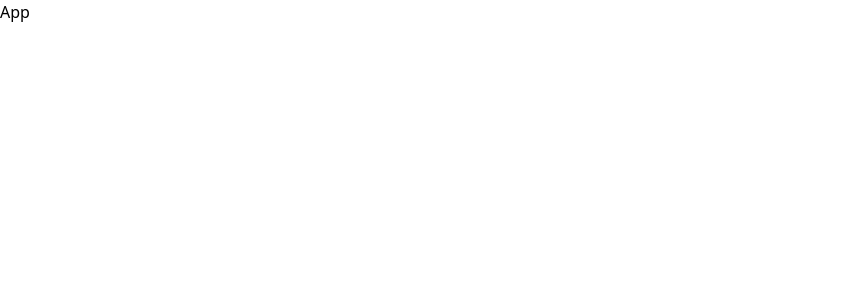
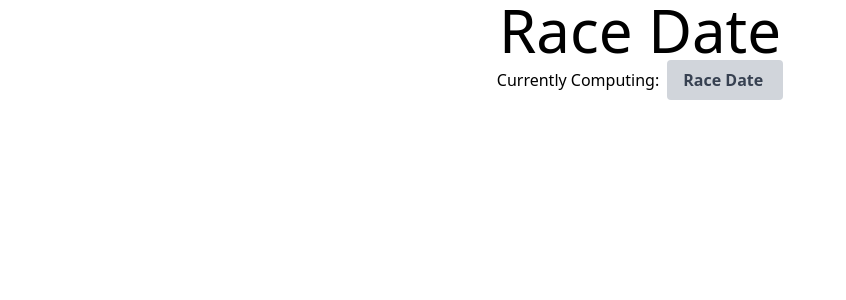
Before and after one commit to jakesmithdeveloper/racedate, a React (Create React App) app: page / in a window 1280 px wide. Shown: the top 300 px of the page, without its empty margins (0-846 px from the left). Built offline with nearby package versions, Linux system fonts and the light colour scheme.

Commit message:
state picker

```diff
--- a/src/components/App.js
+++ b/src/components/App.js
@@ -1,9 +1,19 @@
-import React from "react";
+import React, { useState } from "react";
+
+import Header from "./Header";
 
 const App = () => {
+  const states = ["Race Date", "Start Date", "Training Block Length"];
+  const [state, setState] = useState(states[0]);
+
+  const handleClick = (e) => {
+    setState(states[e.target.value]);
+  };
+
   return (
-    <div>
-      <h1>App</h1>
+    <div className="flex flex-col items-center">
+      <h1 className="text-6xl">Race Date</h1>
+      <Header state={state} handleClick={handleClick} />
     </div>
   );
 };
--- /dev/null
+++ b/src/components/DateInput.js
@@ -0,0 +1 @@
+import React from "react";
--- /dev/null
+++ b/src/components/Header.js
@@ -0,0 +1,39 @@
+import React from "react";
+
+const Header = ({ state, handleClick }) => {
+  return (
+    <div className="flex items-center">
+      <h3>Currently Computing: </h3>
+      <div className="group inline-block relative ml-2">
+        <button className="bg-gray-300 text-gray-700 font-semibold py-2 px-4 rounded inline-flex items-center">
+          <span className="mr-1">{state}</span>
+        </button>
+        <ul className="absolute hidden text-gray-700 pt-1 group-hover:block">
+          <li
+            onClick={handleClick}
+            value={0}
+            className="rounded-t bg-gray-200 hover:bg-gray-400 py-2 px-4 block whitespace-nowrap"
+          >
+            Race Date
+          </li>
+          <li
+            onClick={handleClick}
+            value={1}
+            className="rounded-t bg-gray-200 hover:bg-gray-400 py-2 px-4 block whitespace-nowrap"
+          >
+            Start Date
+          </li>
+          <li
+            onClick={handleClick}
+            value={2}
+            className="rounded-t bg-gray-200 hover:bg-gray-400 py-2 px-4 block whitespace-nowrap"
+          >
+            Training Block Length
+          </li>
+        </ul>
+      </div>
+    </div>
+  );
+};
+
+export default Header;
--- a/tailwind.config.js
+++ b/tailwind.config.js
@@ -5,7 +5,7 @@ module.exports = {
     extend: {},
   },
   variants: {
-    extend: {},
+    extend: { display: ["group-hover"] },
   },
   plugins: [],
 };
```
